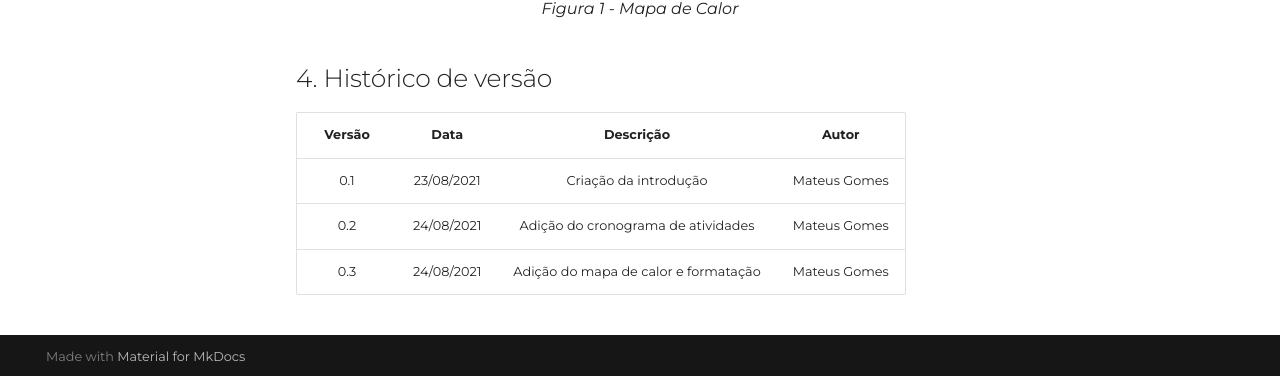
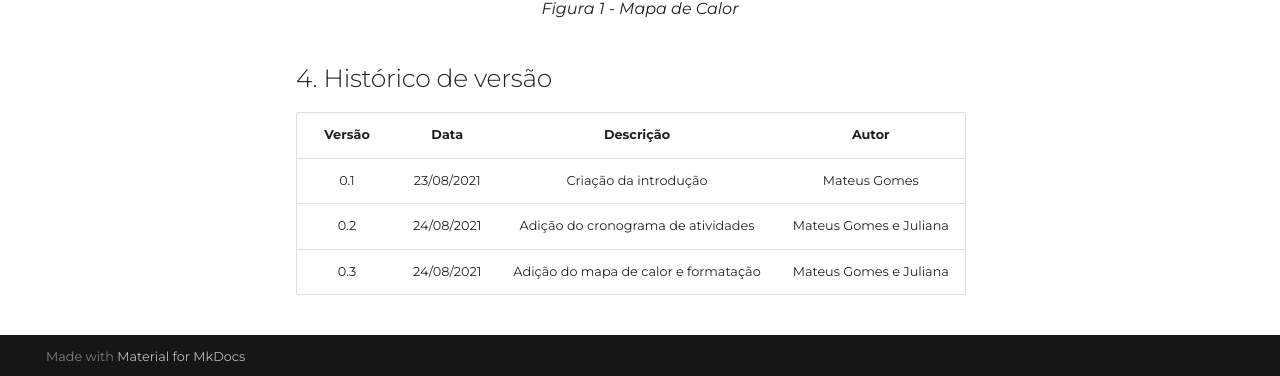
Before and after one commit to Requisitos-de-Software/2021.1-DisneyPlus, an MkDocs documentation site: the page built from docs/planejamento/cronograma.md, in a window 1280 px wide and 1330 px high. Shown: the part 951-1327 px from the top of the window. Built offline with MkDocs 1.6.1 and Material for MkDocs 9.7.7, drawn with Linux system fonts in a browser that asks for light colours; some web fonts are replaced; comment, search, counter and statistics services are not loaded.

Commit message:
fix: fix version history

```diff
--- a/docs/planejamento/cronograma.md
+++ b/docs/planejamento/cronograma.md
@@ -39,5 +39,5 @@
 | Versão | Data       | Descrição                                           | Autor        |
 | ------ | ---------- | --------------------------------------------------- | ------------ |
 | 0.1    | 23/08/2021 | Criação da introdução | Mateus Gomes |
-| 0.2    | 24/08/2021 | Adição do cronograma de atividades | Mateus Gomes |
-| 0.3    | 24/08/2021 | Adição do mapa de calor e formatação | Mateus Gomes |
+| 0.2    | 24/08/2021 | Adição do cronograma de atividades | Mateus Gomes e Juliana |
+| 0.3    | 24/08/2021 | Adição do mapa de calor e formatação | Mateus Gomes e Juliana |
```
